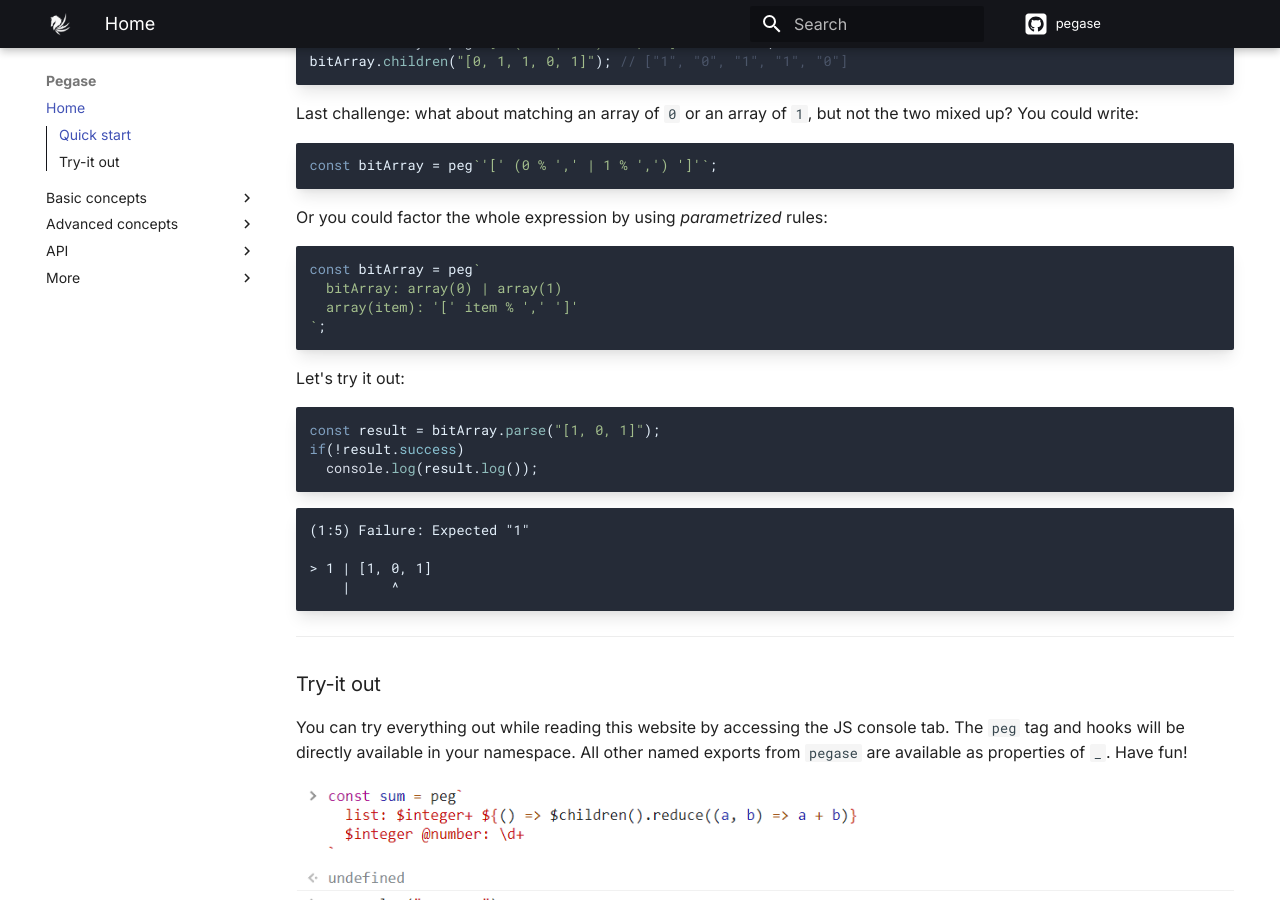
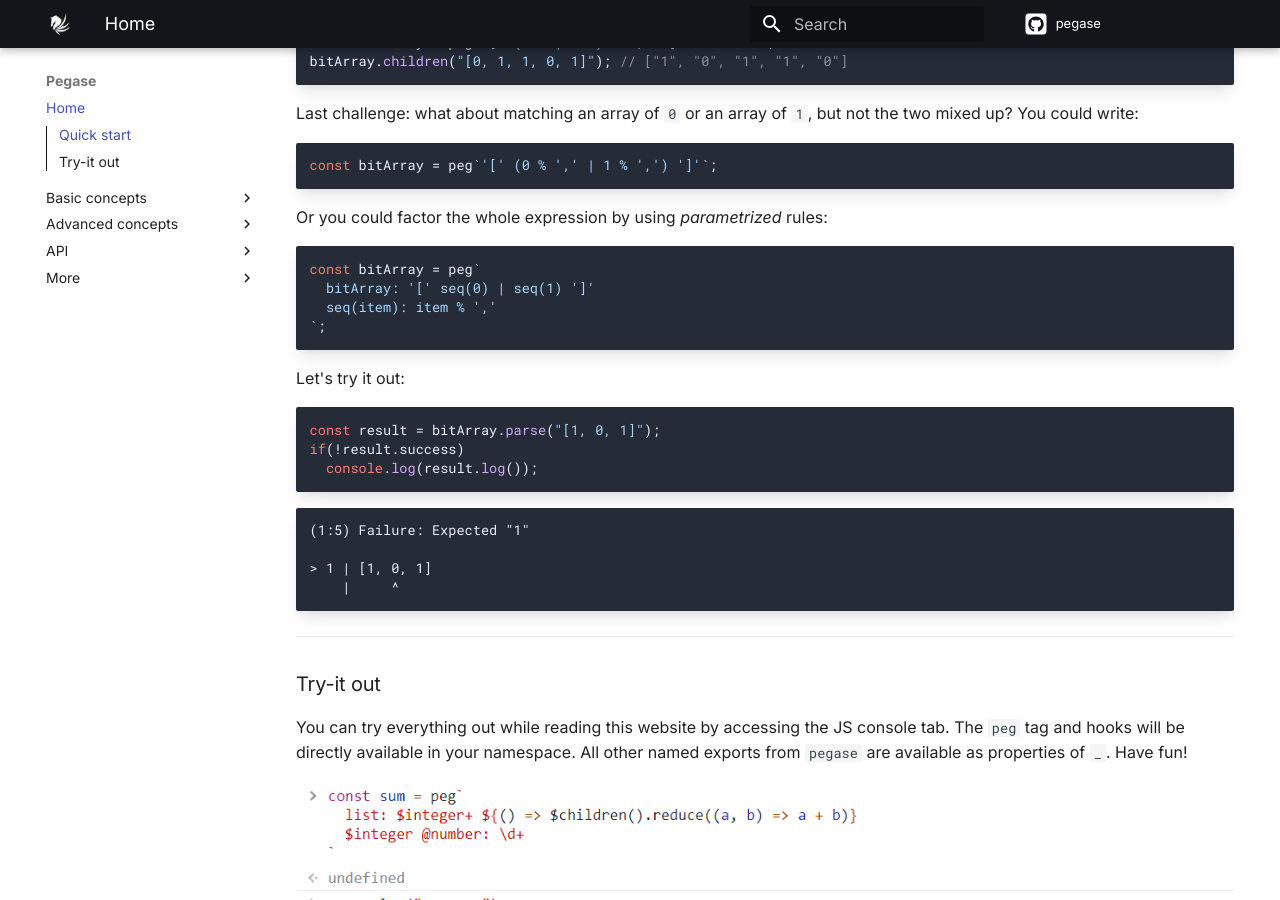
Before and after one commit to strblr/pegase, an MkDocs documentation site: the page built from doc/docs/index.md, in a window 1280 px wide and 900 px high, scrolled down 3662 px. Built offline with MkDocs 1.6.1 and Material for MkDocs 9.7.7, drawn with Linux system fonts in a browser that asks for light colours; nearby versions of some CDN libraries; comment, search, counter and statistics services are not loaded.

Commit message:
Changed syntax highlight color of doc

````diff
--- a/doc/docs/index.md
+++ b/doc/docs/index.md
@@ -170,8 +170,8 @@ Or you could factor the whole expression by using *parametrized* rules:
 
 ```ts
 const bitArray = peg`
-  bitArray: array(0) | array(1)
-  array(item): '[' item % ',' ']'
+  bitArray: '[' seq(0) | seq(1) ']'
+  seq(item): item % ','
 `;
 ```
 
--- a/doc/mkdocs.yml
+++ b/doc/mkdocs.yml
@@ -56,10 +56,10 @@ extra:
     - icon: fontawesome/brands/github
       link: https://github.com/strblr/pegase
 extra_javascript:
-  - https://cdnjs.cloudflare.com/ajax/libs/highlight.js/10.7.2/highlight.min.js
+  - https://cdnjs.cloudflare.com/ajax/libs/highlight.js/11.3.1/highlight.min.js
   - https://unpkg.com/pegase@0.6.0/umd/index.js
   - javascript/config.js
 extra_css:
-  - https://cdnjs.cloudflare.com/ajax/libs/highlight.js/10.7.2/styles/nord.min.css
+  - https://cdnjs.cloudflare.com/ajax/libs/highlight.js/11.3.1/styles/github-dark.min.css
   - https://fonts.googleapis.com/css?family=Inter
   - css/style.css
````
